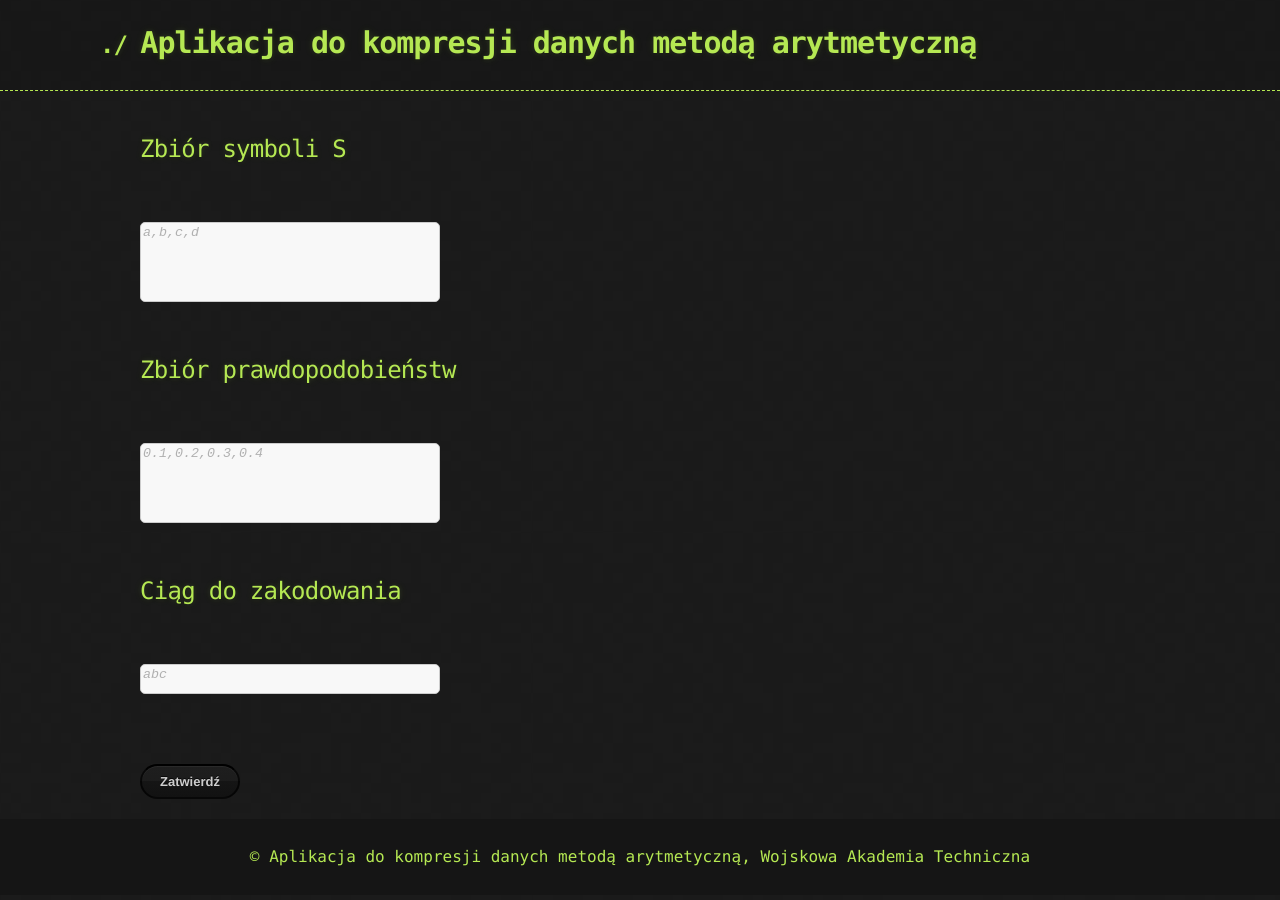
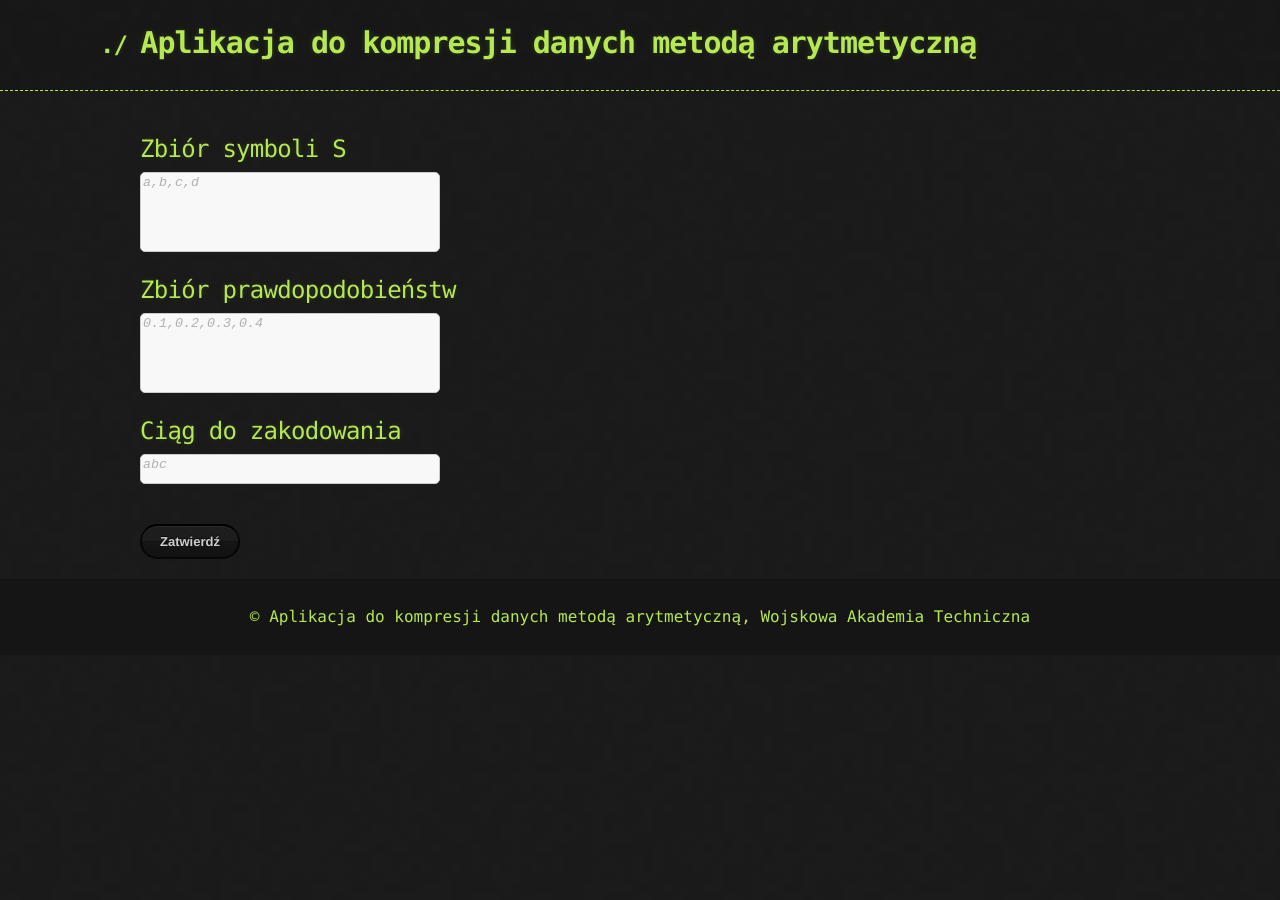
Before and after one commit to Mattheosq/compression-teaching-site, a Jekyll site: the page built from index.markdown, in a window 1280 px wide. Built offline with Jekyll 4.4.1, drawn with Linux system fonts in a browser that asks for light colours; the repository's description, which GitHub fills in, is left out.

Commit message:
Update custom.scss

```diff
--- a/_sass/custom.scss
+++ b/_sass/custom.scss
@@ -14,7 +14,6 @@
   width: 80%;
   padding: 10px;
   margin: 0;
-  margin-bottom: 20px;
   background-color: #070808;
   border: 2px solid #ccc;
   border-radius: 5px;
@@ -36,7 +35,8 @@ textarea {
   overflow-y: auto;
   width: 30%;
   height: 80px;
-  margin: 50px 0;
+  margin: 0;
+  margin-bottom: 20px;
   border: 1px solid #ccc;
   border-radius: 5px;
   background-color: #f8f8f8;
```
